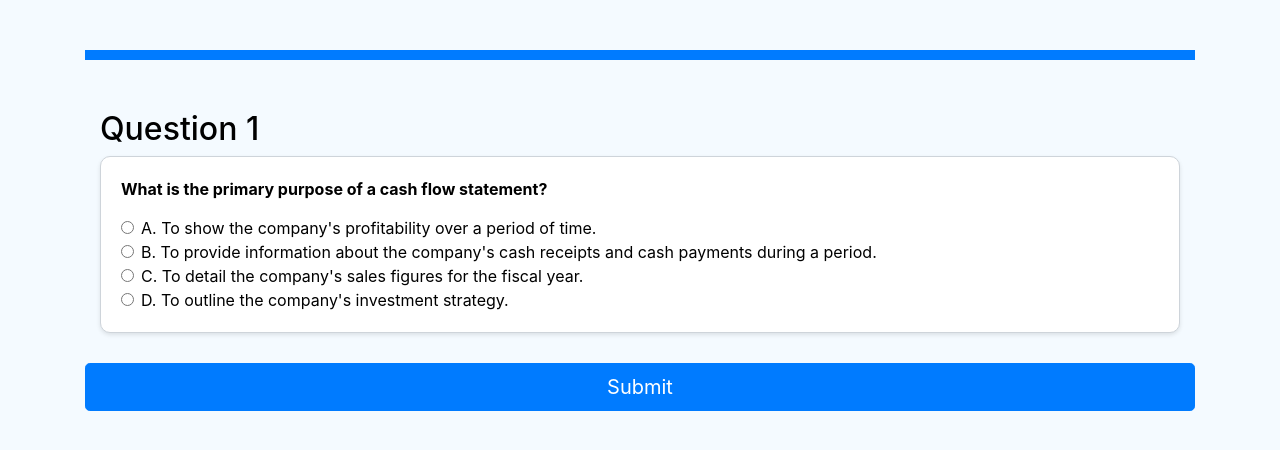
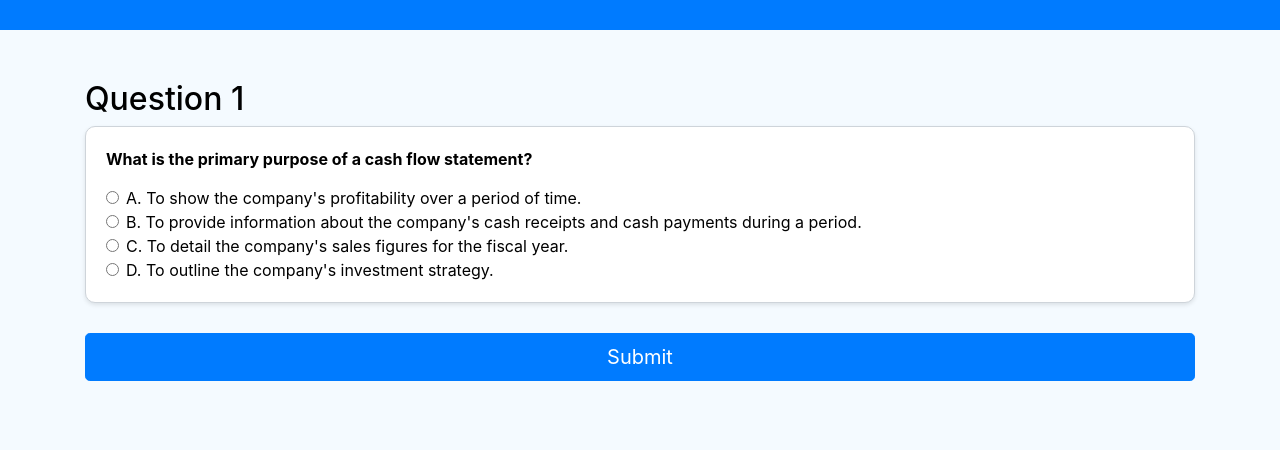
Before and after one commit to cameriemazreku/Learn_Cash_Flow_In_10_Minutes, a Flask app: a page that uses UI_Design/templates/quiz.html in a window 1280 px wide. Shown: the part 56-506 px from the top of the page. Run offline with Flask 3, Linux system fonts and the light colour scheme; some libraries are stand-ins or nearby versions.

Commit message:
Changed formatting

```diff
--- a/UI_Design/templates/home.html
+++ b/UI_Design/templates/home.html
@@ -1,4 +1,3 @@
-
 {% extends "layout.html" %}
 
 {% block content %}
--- a/UI_Design/templates/layout.html
+++ b/UI_Design/templates/layout.html
@@ -22,10 +22,8 @@
             </div>
         </div>
     </nav>
-    <div class="container">
-            {% block content %}
-            {% endblock %}
-    </div>
+
+    {% block content %} {% endblock %}
 
 <!-- Optional JavaScript -->
 <!-- jQuery first, then Popper.js, then Bootstrap JS -->
--- a/UI_Design/templates/learning.html
+++ b/UI_Design/templates/learning.html
@@ -61,7 +61,7 @@
 {% extends "layout.html" %}
 
 {% block content %}
-
+<div class = "container">
     <div class="content">
         <h3>Introduction</h3>
         <p>A cash flow statement is a financial statement that provides aggregate data regarding all cash inflows a company receives from its ongoing operations and external investment sources, as well as all cash outflows that pay for business activities and investments during a given period.</p>
@@ -107,6 +107,7 @@
     <!-- Quiz Button -->
     <a href="/startquiz" class="btn btn-primary btn-lg btn-block mt-4">Take the Quiz</a>
 </div>
+</div>
 
 {% endblock %}
 <!-- Bootstrap JS Dependencies -->
--- a/UI_Design/templates/quiz.html
+++ b/UI_Design/templates/quiz.html
@@ -33,7 +33,7 @@
         border-color: #0056b3;
     }
     .nav-divider {
-        height: 10px;
+        height: 30px;
         background-color: #007bff; /* Dark blue color */
         width: 100%; /* Extends across the entire page */
     }
@@ -54,7 +54,6 @@
                 </div>
                 {% endfor %}
             </div>
-            </div>
         <button type="submit" class="btn btn-primary btn-lg btn-block">Submit</button>
     </form>
 </div>
```
